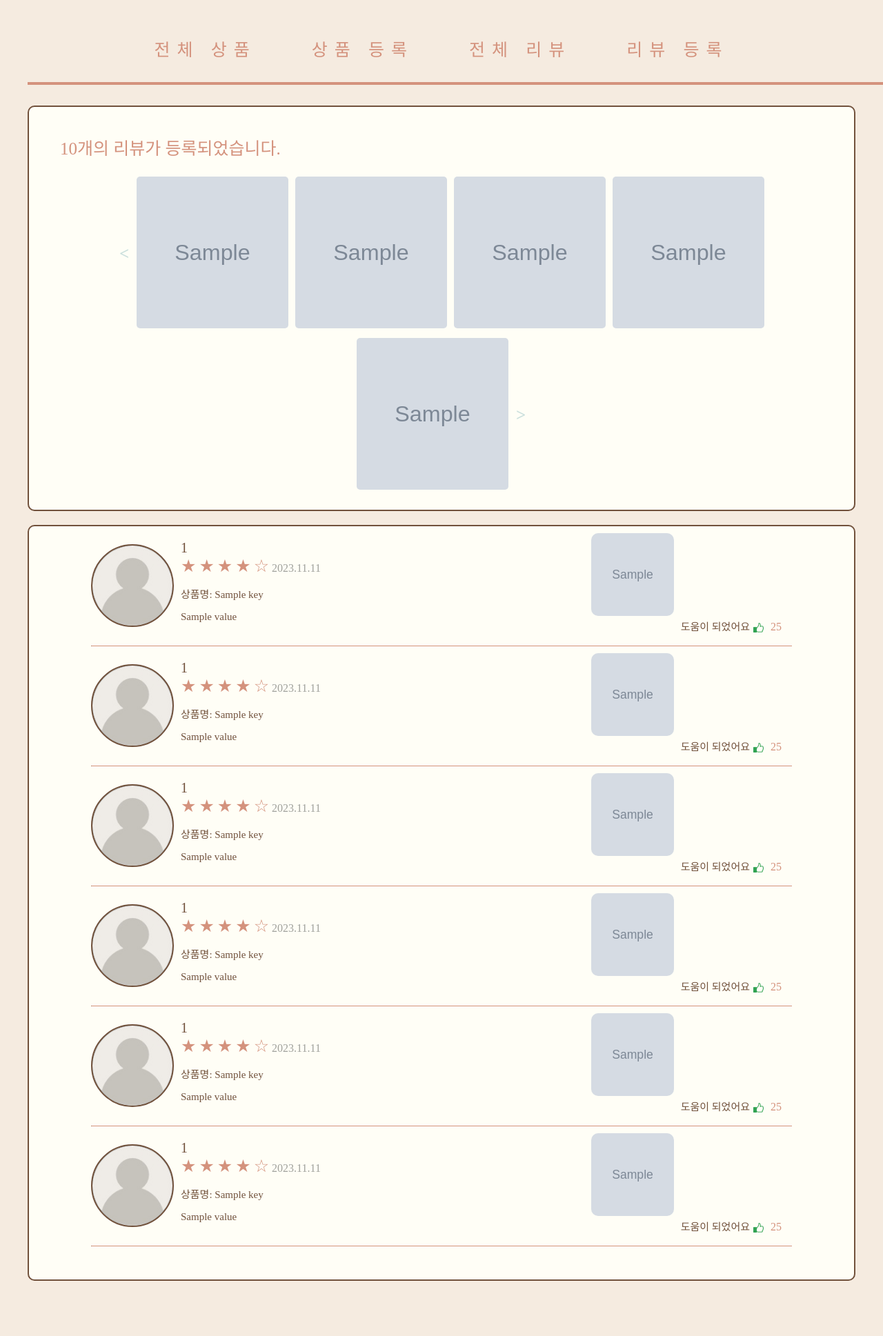
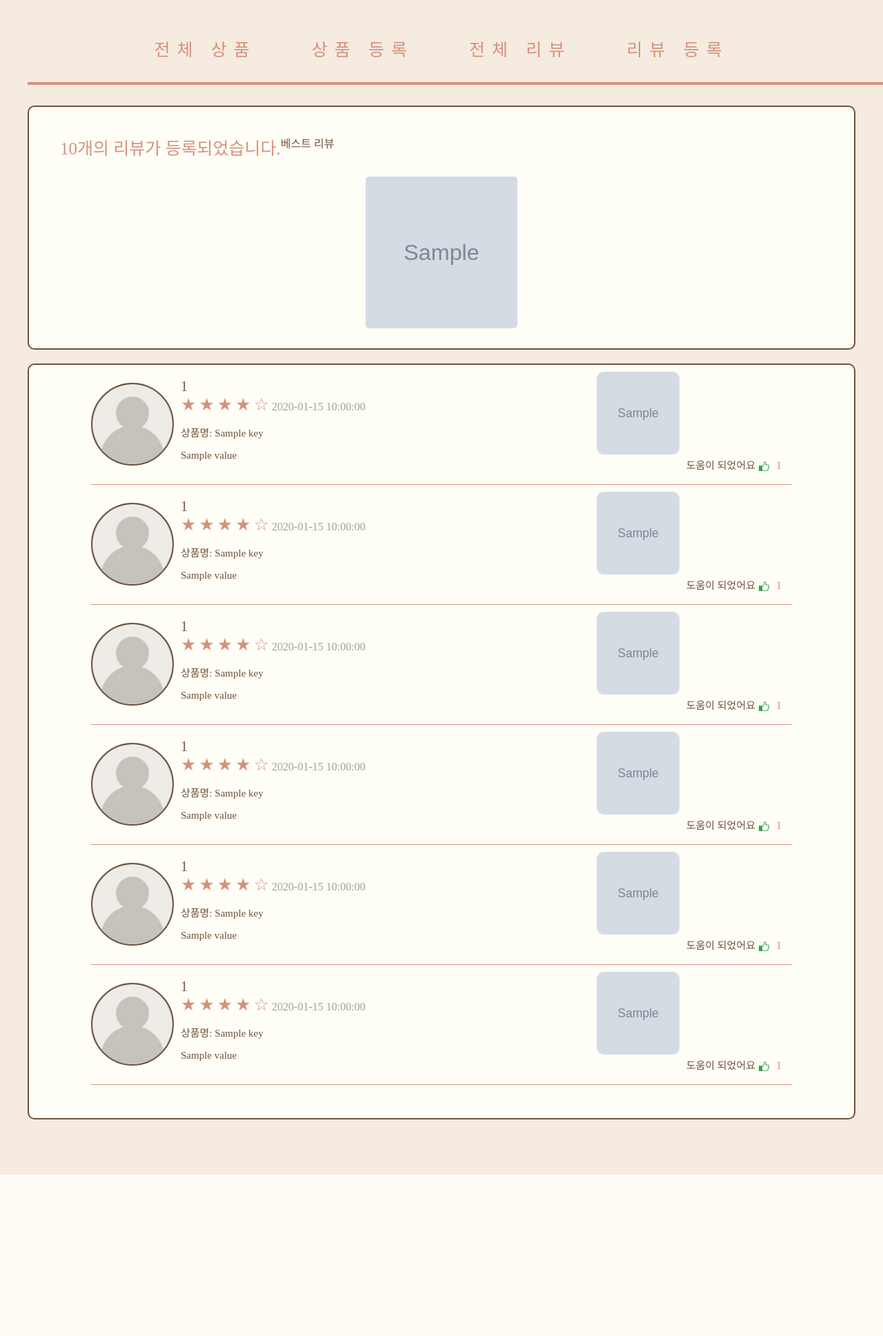
Before and after one commit to nomellc/OSP_ewhaMarket, a Flask app: template templates/five_review_1109.html in a window 1280 px wide; the page is wider, and only the part inside the window is pictured. Shown: the part 186-2123 px from the top of that part at 69% size. After the commit the page ends 1889 px from the top of that part, so only its background shows below. Run offline with Flask 3, Linux system fonts and the light colour scheme; the visitor is signed in with stand-in values (Sample User, id 1); the template is opened without the code that fills it: most values are stand-ins (such as "Sample title", 1, 10 or a date in 2020); grey boxes marked "Sample" are stand-in pictures; some web fonts are replaced.

Commit message:
Update five_review_1109.html

```diff
--- a/templates/five_review_1109.html
+++ b/templates/five_review_1109.html
@@ -4,25 +4,12 @@
 		<div class="five_title_img">
             <div class="five_rate_avg">
 		        <span class="five_star_numbers">{{total}}개의 리뷰가 등록되었습니다.</span>
+                    베스트 리뷰
 	        </div>
-            <div class = "five_img_box">
-                <button type="button" id="five_back"><</button>
-			    {% for key, value in row1 %}
-			    <a><img src="static/images/{{value.img_path}}" onclick="location.href='/view_review_detail/{{key}}/';" style="cursor:pointer;"></a>
+            <div class="five_img_box">
+                {% for key, value in top_images %}
+                    <a><img src="static/images/{{ value.img_path }}" onclick="location.href='/view_review_detail/{{key}}/';" style="cursor:pointer;"></a>
                 {% endfor %}
-			    {% for key, value in row2 %}
-			    <a><img src="static/images/{{value.img_path}}" onclick="location.href='/view_review_detail/{{key}}/';" style="cursor:pointer;"></a>
-                {% endfor %}
-                {% for key, value in row3 %}
-			    <a><img src="static/images/{{value.img_path}}" onclick="location.href='/view_review_detail/{{key}}/';" style="cursor:pointer;"></a>
-                {% endfor %}
-                {% for key, value in row4 %}
-			    <a><img src="static/images/{{value.img_path}}" onclick="location.href='/view_review_detail/{{key}}/';" style="cursor:pointer;"></a>
-                {% endfor %}
-                {% for key, value in row5 %}
-			    <a><img src="static/images/{{value.img_path}}" onclick="location.href='/view_review_detail/{{key}}/';" style="cursor:pointer;"></a>
-                {% endfor %}
-			    <button type="button" id="five_next">></button>
             </div>
 		</div>
     </div>
@@ -41,7 +28,7 @@
                             {% for _ in range(5 - value.rate|int) %}
                                 <span class="five_unstar">&#9734;</span>
                             {% endfor %}
-							<span class="five_date">2023.11.11</span>
+							<span class="five_date">{{value.timestamp}}</span>
 						</div>
 						<div class="five_review_title">
 							<p>상품명: {{key}}</p>
@@ -51,7 +38,13 @@
 					<div class="five_review_img"><img src="static/images/{{value.img_path}}" width="120" height="120"></div>
 					<div id="five_thumb">
 						<h1>도움이 되었어요</h1><img id="five_thumb_image" src="static/images/five_thumb.png">
-						<span class="five_thumbs_num">25</span>
+						<span class="five_thumbs_num">
+                           {% if value.thumb_count is not defined %}
+                             0
+                           {% else %}
+                             {{ value.thumb_count }}
+                           {% endif %}
+                        </span>
 					</div>
 				</div>
 				<hr>
@@ -70,7 +63,7 @@
                             {% for _ in range(5 - value.rate|int) %}
                                 <span class="five_unstar">&#9734;</span>
                             {% endfor %}
-							<span class="five_date">2023.11.11</span>
+							<span class="five_date">{{value.timestamp}}</span>
 						</div>
 						<div class="five_review_title">
 							<p>상품명: {{key}}</p>
@@ -80,7 +73,13 @@
 					<div class="five_review_img"><img src="static/images/{{value.img_path}}" width="120" height="120"></div>
 					<div id="five_thumb">
 						<h1>도움이 되었어요</h1><img id="five_thumb_image" src="static/images/five_thumb.png">
-						<span class="five_thumbs_num">25</span>
+						<span class="five_thumbs_num">
+                           {% if value.thumb_count is not defined %}
+                             0
+                           {% else %}
+                             {{ value.thumb_count }}
+                           {% endif %}
+                        </span>
 					</div>
 				</div>
 				<hr>
@@ -99,7 +98,7 @@
                             {% for _ in range(5 - value.rate|int) %}
                                 <span class="five_unstar">&#9734;</span>
                             {% endfor %}
-							<span class="five_date">2023.11.11</span>
+							<span class="five_date">{{value.timestamp}}</span>
 						</div>
 						<div class="five_review_title">
 							<p>상품명: {{key}}</p>
@@ -109,7 +108,13 @@
 					<div class="five_review_img"><img src="static/images/{{value.img_path}}" width="120" height="120"></div>
 					<div id="five_thumb">
 						<h1>도움이 되었어요</h1><img id="five_thumb_image" src="static/images/five_thumb.png">
-						<span class="five_thumbs_num">25</span>
+						<span class="five_thumbs_num">
+                           {% if value.thumb_count is not defined %}
+                             0
+                           {% else %}
+                             {{ value.thumb_count }}
+                           {% endif %}
+                        </span>
 					</div>
 				</div>
 				<hr>
@@ -128,7 +133,7 @@
                             {% for _ in range(5 - value.rate|int) %}
                                 <span class="five_unstar">&#9734;</span>
                             {% endfor %}
-							<span class="five_date">2023.11.11</span>
+							<span class="five_date">{{value.timestamp}}</span>
 						</div>
 						<div class="five_review_title">
 							<p>상품명: {{key}}</p>
@@ -138,7 +143,13 @@
 					<div class="five_review_img"><img src="static/images/{{value.img_path}}" width="120" height="120"></div>
 					<div id="five_thumb">
 						<h1>도움이 되었어요</h1><img id="five_thumb_image" src="static/images/five_thumb.png">
-						<span class="five_thumbs_num">25</span>
+						<span class="five_thumbs_num">
+                           {% if value.thumb_count is not defined %}
+                             0
+                           {% else %}
+                             {{ value.thumb_count }}
+                           {% endif %}
+                        </span>
 					</div>
 				</div>
 				<hr>
@@ -157,7 +168,7 @@
                             {% for _ in range(5 - value.rate|int) %}
                                 <span class="five_unstar">&#9734;</span>
                             {% endfor %}
-							<span class="five_date">2023.11.11</span>
+							<span class="five_date">{{value.timestamp}}</span>
 						</div>
 						<div class="five_review_title">
 							<p>상품명: {{key}}</p>
@@ -167,7 +178,13 @@
 					<div class="five_review_img"><img src="static/images/{{value.img_path}}" width="120" height="120"></div>
 					<div id="five_thumb">
 						<h1>도움이 되었어요</h1><img id="five_thumb_image" src="static/images/five_thumb.png">
-						<span class="five_thumbs_num">25</span>
+						<span class="five_thumbs_num">
+                           {% if value.thumb_count is not defined %}
+                             0
+                           {% else %}
+                             {{ value.thumb_count }}
+                           {% endif %}
+                        </span>
 					</div>
 				</div>
 				<hr>
@@ -186,7 +203,7 @@
                             {% for _ in range(5 - value.rate|int) %}
                                 <span class="five_unstar">&#9734;</span>
                             {% endfor %}
-							<span class="five_date">2023.11.11</span>
+							<span class="five_date">{{value.timestamp}}</span>
 						</div>
 						<div class="five_review_title">
 							<p>상품명: {{key}}</p>
@@ -196,7 +213,13 @@
 					<div class="five_review_img"><img src="static/images/{{value.img_path}}" width="120" height="120"></div>
 					<div id="five_thumb">
 						<h1>도움이 되었어요</h1><img id="five_thumb_image" src="static/images/five_thumb.png">
-						<span class="five_thumbs_num">25</span>
+						<span class="five_thumbs_num">
+                           {% if value.thumb_count is not defined %}
+                             0
+                           {% else %}
+                             {{ value.thumb_count }}
+                           {% endif %}
+                        </span>
 					</div>
 				</div>
 				<hr>
@@ -211,7 +234,7 @@
                     </li>
 		        </ul>
 	        </div>
-	{% else %}
+        {% else %}
         <p>
         등록된 리뷰가 없습니다.
         </p>
```
